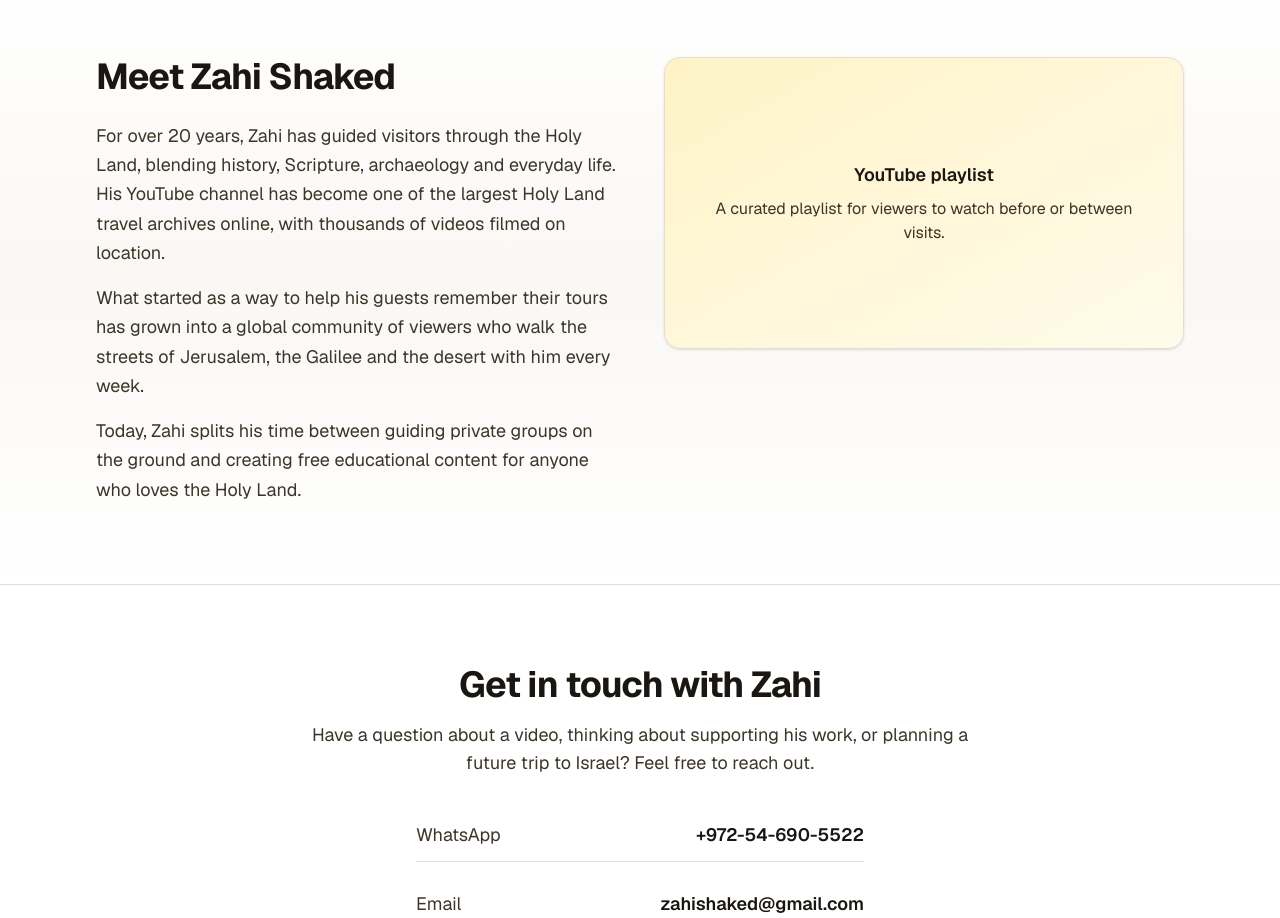
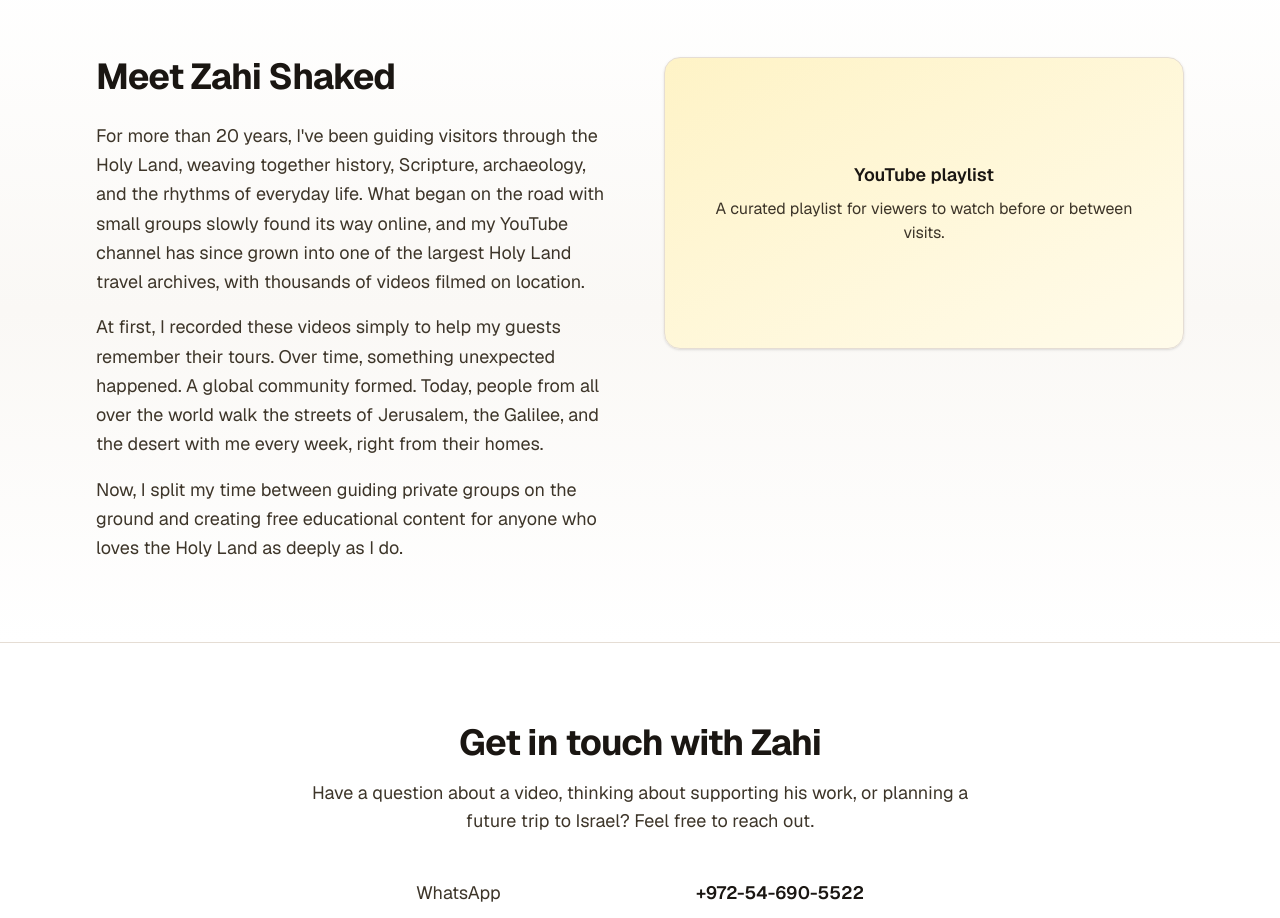
Before and after one commit to Ponzee/zahi-tours, a Next.js app: page / in a window 1280 px wide. Shown: the part 3380-4298 px from the top of the page. Built offline with nearby package versions, Linux system fonts and the light colour scheme; no server answers.

Commit message:
Update About section with first-person narrative

```diff
--- a/app/page.tsx
+++ b/app/page.tsx
@@ -219,13 +219,13 @@ export default async function HomePage() {
               </h2>
               <div className="mt-6 space-y-4 text-base md:text-lg text-[#3d3529] leading-relaxed">
                 <p>
-                  For over 20 years, Zahi has guided visitors through the Holy Land, blending history, Scripture, archaeology and everyday life. His YouTube channel has become one of the largest Holy Land travel archives online, with thousands of videos filmed on location.
+                  For more than 20 years, I've been guiding visitors through the Holy Land, weaving together history, Scripture, archaeology, and the rhythms of everyday life. What began on the road with small groups slowly found its way online, and my YouTube channel has since grown into one of the largest Holy Land travel archives, with thousands of videos filmed on location.
                 </p>
                 <p>
-                  What started as a way to help his guests remember their tours has grown into a global community of viewers who walk the streets of Jerusalem, the Galilee and the desert with him every week.
+                  At first, I recorded these videos simply to help my guests remember their tours. Over time, something unexpected happened. A global community formed. Today, people from all over the world walk the streets of Jerusalem, the Galilee, and the desert with me every week, right from their homes.
                 </p>
                 <p>
-                  Today, Zahi splits his time between guiding private groups on the ground and creating free educational content for anyone who loves the Holy Land.
+                  Now, I split my time between guiding private groups on the ground and creating free educational content for anyone who loves the Holy Land as deeply as I do.
                 </p>
               </div>
             </div>
```
